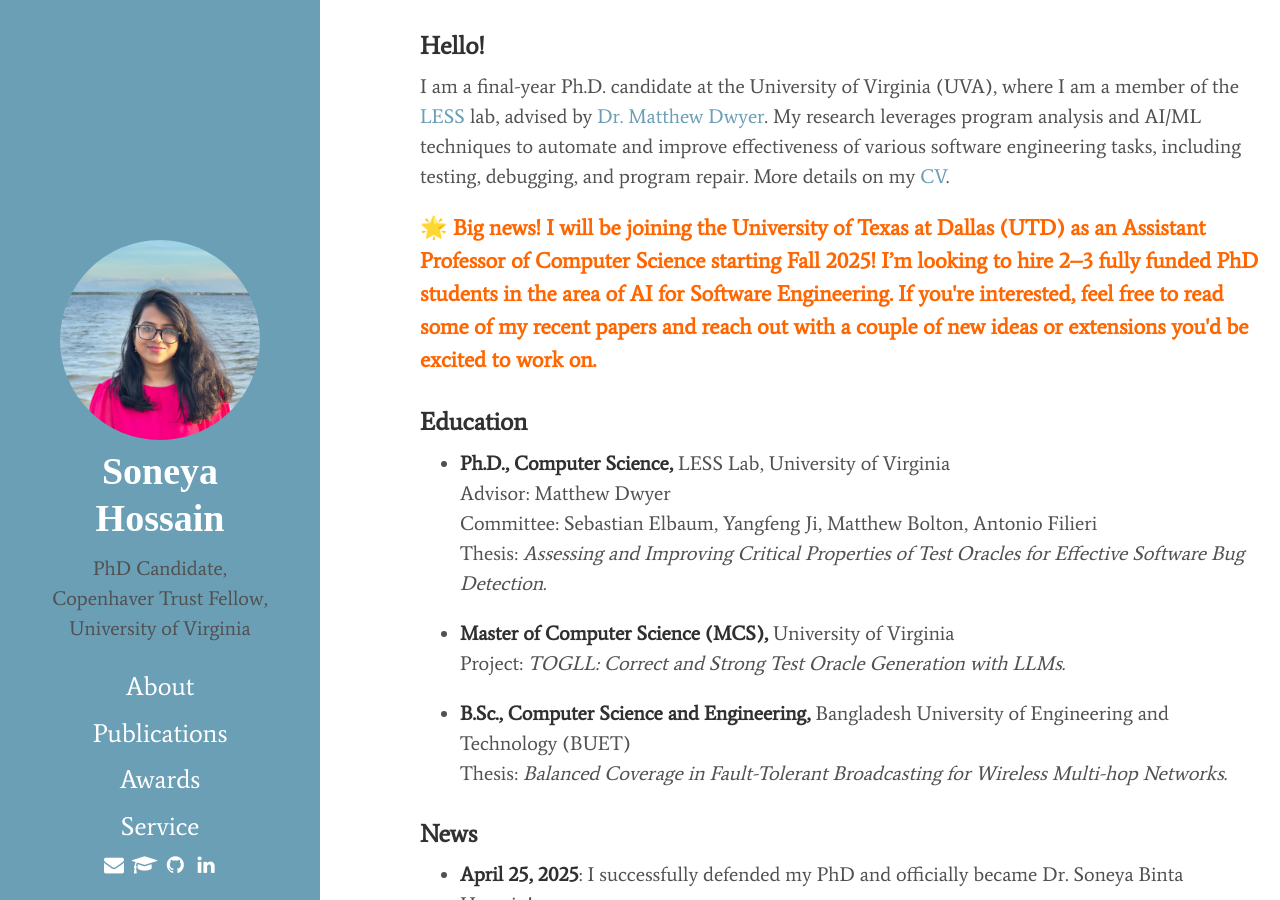
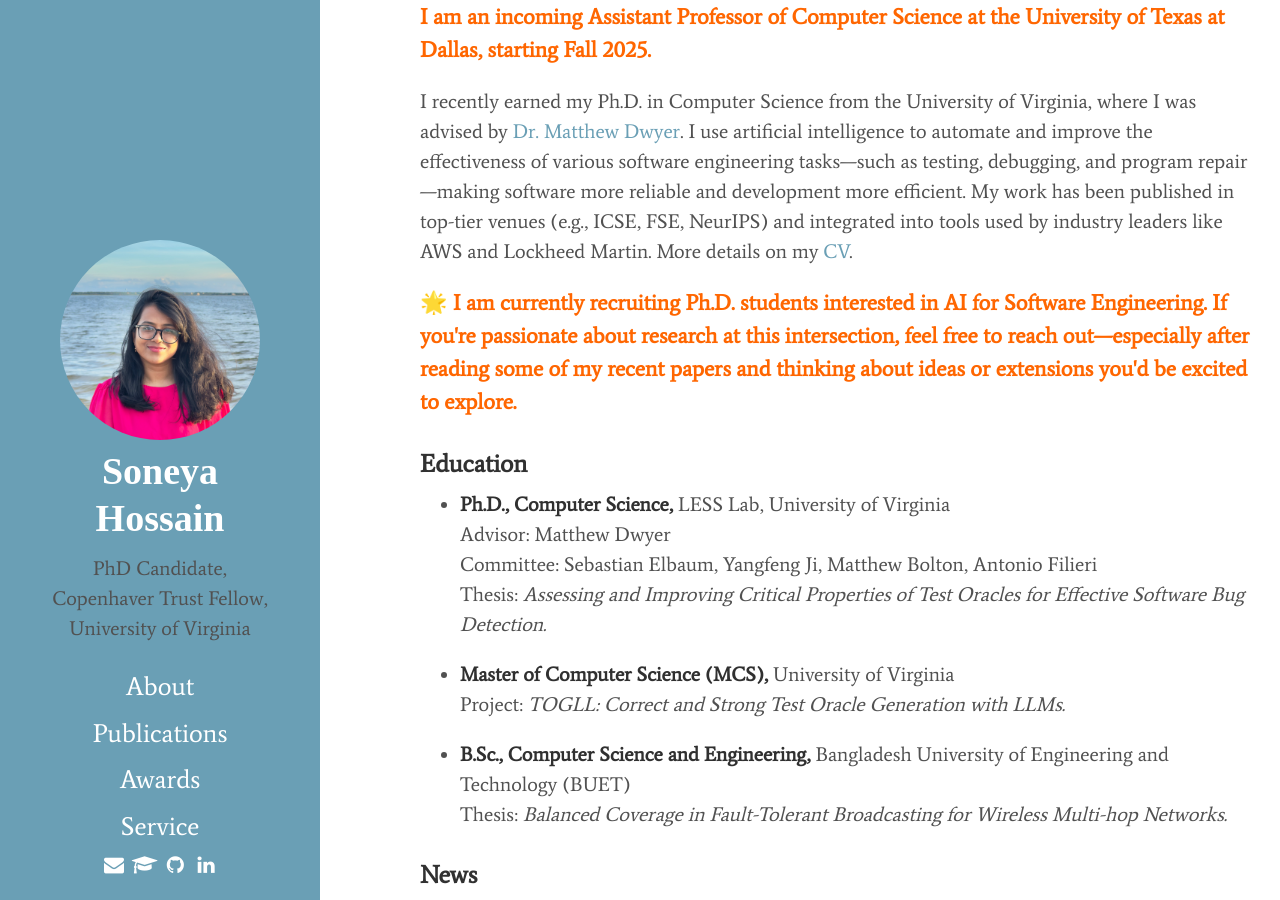
Before and after one commit to soneyahossain/soneyahossain.github.io, a Jekyll site: the page built from index.md, in a window 1280 px wide and 900 px high. Built offline with Jekyll 4.4.1, drawn with Linux system fonts in a browser that asks for light colours; cached includes are drawn as plain includes.

Commit message:
Update index.md

```diff
--- a/index.md
+++ b/index.md
@@ -3,12 +3,12 @@
 title: About
 ---
 
-### Hello!
+<p style="color:#ff6600; font-weight:bold; font-size:1.1em;">I am an incoming Assistant Professor of Computer Science at the University of Texas at Dallas, starting Fall 2025.</p>
 
-I am a final-year Ph.D. candidate at the University of Virginia (UVA), where I am a member of the [LESS](https://less-lab-uva.github.io/) lab, advised by [Dr. Matthew Dwyer](https://matthewbdwyer.github.io/). My research leverages program analysis and AI/ML techniques to automate and improve effectiveness of various software engineering tasks, including testing, debugging, and program repair. More details on my [CV]({{'/'|relative_url}}assets/CV/CV.pdf).
+I recently earned my Ph.D. in Computer Science from the University of Virginia, where I was advised by [Dr. Matthew Dwyer](https://matthewbdwyer.github.io/). I use artificial intelligence to automate and improve the effectiveness of various software engineering tasks—such as testing, debugging, and program repair—making software more reliable and development more efficient. My work has been published in top-tier venues (e.g., ICSE, FSE, NeurIPS) and integrated into tools used by industry leaders like AWS and Lockheed Martin. More details on my [CV]({{'/'|relative_url}}assets/CV/CV.pdf).
 
 <p style="color:#ff6600; font-weight:bold; font-size:1.1em;">
-🌟 Big news! I will be joining the University of Texas at Dallas (UTD) as an Assistant Professor of Computer Science starting Fall 2025! I’m looking to hire 2–3 fully funded PhD students in the area of AI for Software Engineering. If you're interested, feel free to read some of my recent papers and reach out with a couple of new ideas or extensions you'd be excited to work on.
+🌟 I am currently recruiting Ph.D. students interested in AI for Software Engineering. If you're passionate about research at this intersection, feel free to reach out—especially after reading some of my recent papers and thinking about ideas or extensions you'd be excited to explore.
 </p>
 
 
```
